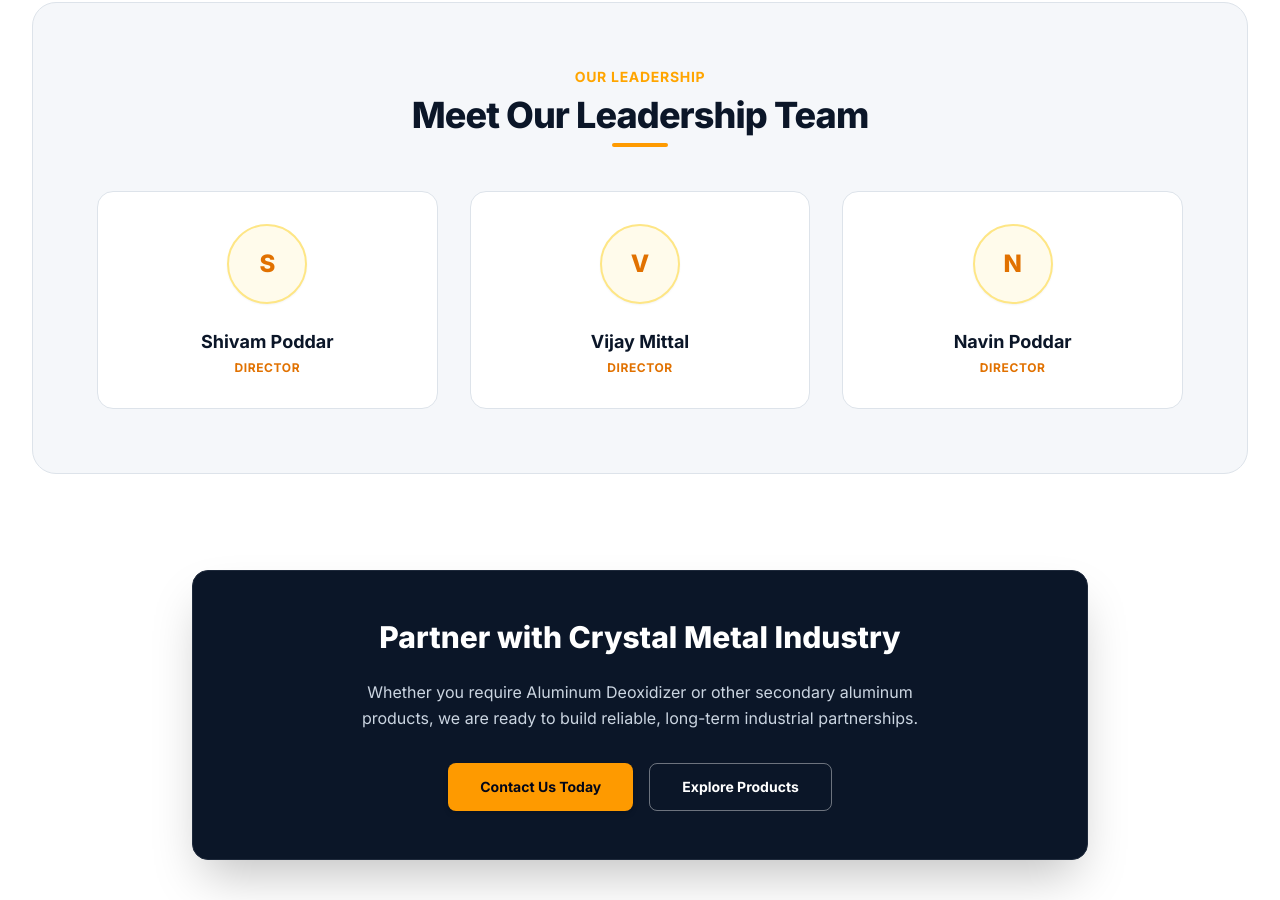
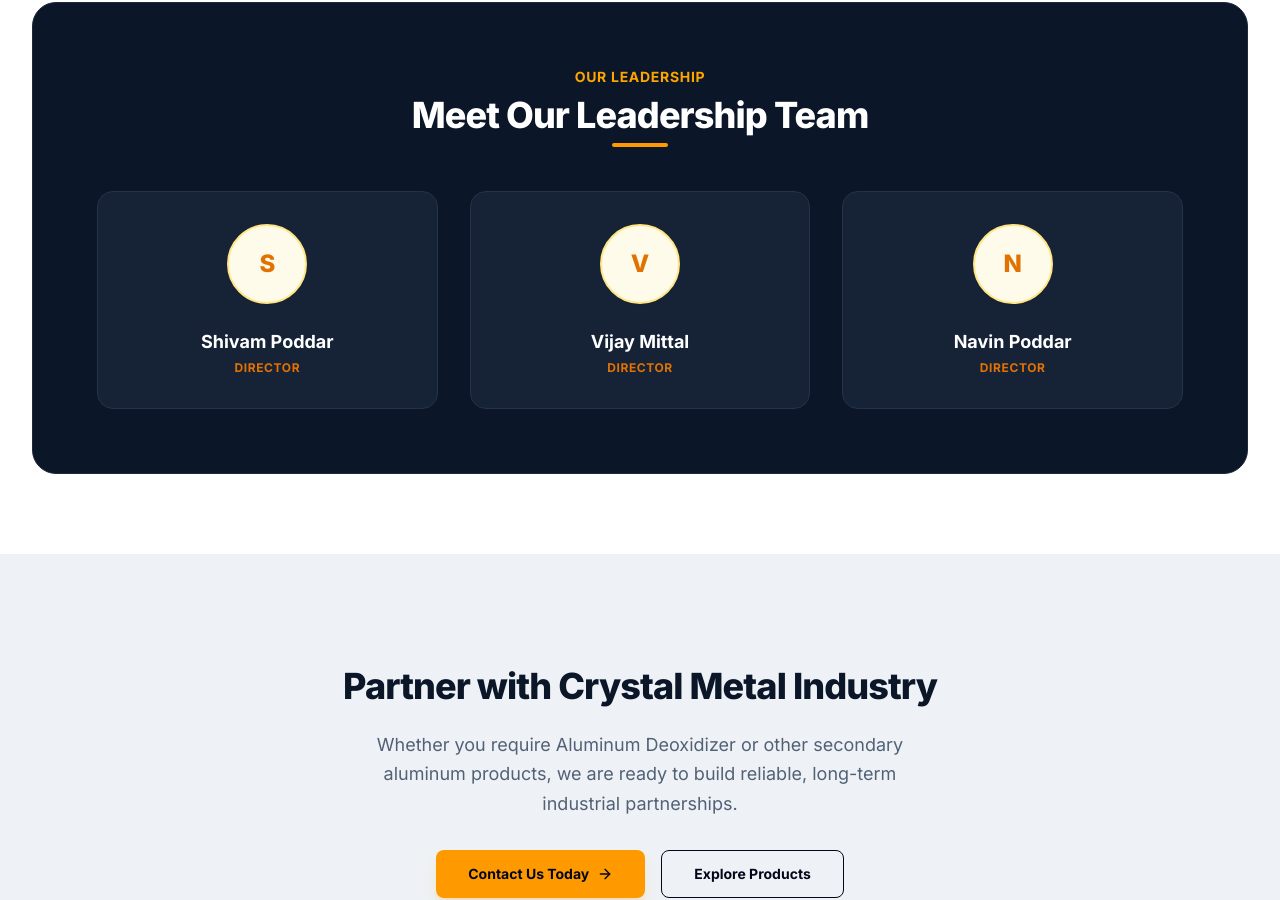
Before and after one commit to 28JayG/crystal-steel, a Next.js app: page /about in a window 1280 px wide. Shown: the part 2463-3363 px from the top of the page. Built offline with nearby package versions, Linux system fonts and the light colour scheme.

Commit message:
feat: update about page theme

```diff
--- a/src/app/about/page.tsx
+++ b/src/app/about/page.tsx
@@ -7,6 +7,7 @@
   Target,
   Zap,
   Milestone,
+  ArrowRight,
 } from 'lucide-react';
 import { Typography } from '@/components/ui/Typography';
 
@@ -84,8 +85,8 @@
   ];
 
   return (
-    <div className='min-h-screen bg-white py-14 md:py-20'>
-      <div className='mx-auto max-w-7xl px-4 sm:px-6 lg:px-8'>
+    <div className='min-h-screen bg-white pt-14 md:pt-20'>
+      <div className='mx-auto max-w-7xl px-4 sm:px-6 lg:px-8 pb-14 md:pb-20'>
         {/* Breadcrumbs */}
         <nav className='flex items-center gap-2 mb-8 text-xs sm:text-sm font-semibold text-[#718096]'>
           <Link href='/' className='hover:text-amber-500 transition-colors'>
@@ -223,12 +224,12 @@
         </section>
 
         {/* Leadership Section */}
-        <section className='mb-24 bg-[#F5F7FA] p-8 sm:p-12 md:p-16 rounded-3xl border border-[#DDE3EA] text-center'>
+        <section className=' bg-[#0B1628] p-8 sm:p-12 md:p-16 rounded-3xl border border-[#1E293B] text-center'>
           <div className='mb-14'>
             <Typography variant='accentLabel' className='mb-2 block'>
               Our Leadership
             </Typography>
-            <h2 className='text-3xl sm:text-4xl font-extrabold text-[#0B1628] tracking-tight relative inline-block'>
+            <h2 className='text-3xl sm:text-4xl font-extrabold text-white tracking-tight relative inline-block'>
               Meet Our Leadership Team
               <span className='absolute -bottom-3 left-1/2 -translate-x-1/2 w-14 h-1 bg-amber-500 rounded-full' />
             </h2>
@@ -238,13 +239,13 @@
             {team.map((member, idx) => (
               <div
                 key={idx}
-                className='flex flex-col items-center text-center p-8 rounded-2xl bg-white border border-[#DDE3EA] hover:border-amber-500 hover:shadow-lg transition-all duration-200 group'
+                className='flex flex-col items-center text-center p-8 rounded-2xl bg-[#162236] border border-[#24334A] hover:border-amber-500 hover:shadow-lg transition-all duration-200 group'
               >
                 {/* Avatar Graphic */}
                 <div className='flex h-20 w-20 items-center justify-center rounded-full bg-amber-50 border-2 border-amber-200 text-2xl font-extrabold text-amber-600 mb-6 group-hover:border-amber-500 group-hover:scale-105 transition-all shadow-xs'>
                   {member.imageLetter}
                 </div>
-                <h3 className='mb-1 text-lg font-bold text-[#0B1628]'>
+                <h3 className='mb-1 text-lg font-bold text-white'>
                   {member.name}
                 </h3>
                 <span className='text-xs font-bold text-amber-600 uppercase tracking-wider block'>
@@ -254,33 +255,36 @@
             ))}
           </div>
         </section>
+      </div>
 
-        {/* Bottom CTA Banner (Contained Navy Panel) */}
-        <div className='rounded-2xl bg-[#0B1628] border border-[#1E293B] p-8 md:p-12 text-center max-w-4xl mx-auto flex flex-col items-center gap-6 shadow-2xl text-white'>
-          <h2 className='text-2xl md:text-3xl font-extrabold text-white'>
+      {/* Partner with Crystal Section (LIGHT GRAY #EEF2F6 / #F5F7FA) */}
+      <section className='w-full bg-[#EEF2F6] py-20 md:py-28 text-center'>
+        <div className='mx-auto max-w-4xl px-4 sm:px-6 lg:px-8 flex flex-col gap-6 items-center'>
+          <h2 className='text-3xl sm:text-4xl font-extrabold text-[#0B1628] tracking-tight'>
             Partner with Crystal Metal Industry
           </h2>
-          <p className='max-w-xl text-[#CBD5E1] text-sm md:text-base leading-relaxed'>
+          <p className='text-base sm:text-lg text-[#526176] max-w-xl leading-relaxed'>
             Whether you require Aluminum Deoxidizer or other secondary aluminum
             products, we are ready to build reliable, long-term industrial
             partnerships.
           </p>
-          <div className='flex flex-col sm:flex-row gap-4 justify-center mt-2 w-full sm:w-auto'>
+          <div className='mt-2 flex gap-4'>
             <Link
               href='/contact'
-              className='inline-flex h-12 w-full sm:w-auto items-center justify-center rounded-lg bg-amber-500 px-8 text-sm font-bold text-slate-950 transition-all hover:bg-amber-600 active:scale-[0.98] shadow-md'
+              className='inline-flex h-12 items-center justify-center gap-2 rounded-lg bg-amber-500 px-8 text-sm font-bold text-slate-950 transition-all hover:bg-amber-600 hover:scale-[1.02] active:scale-[0.98] shadow-lg shadow-amber-500/20'
             >
               Contact Us Today
+              <ArrowRight className='h-4 w-4' />
             </Link>
             <Link
               href='/products'
-              className='inline-flex h-12 w-full sm:w-auto items-center justify-center rounded-lg border border-white/40 bg-transparent px-8 text-sm font-bold text-white transition-all hover:bg-white/10 active:scale-[0.98]'
+              className='inline-flex h-12 w-full sm:w-auto items-center justify-center rounded-lg border border-slate-950 bg-transparent px-8 text-sm font-bold text-slate-950 transition-all hover:bg-slate-950/10 active:scale-[0.98]'
             >
               Explore Products
             </Link>
           </div>
         </div>
-      </div>
+      </section>
     </div>
   );
 }
```
